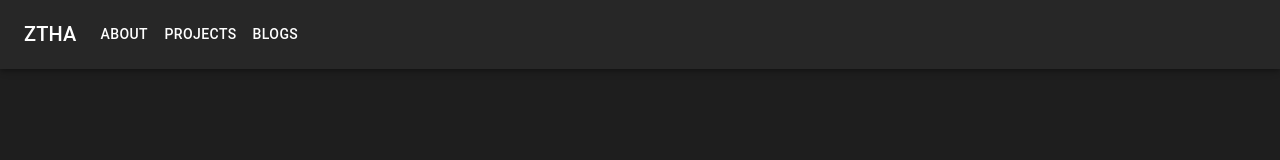
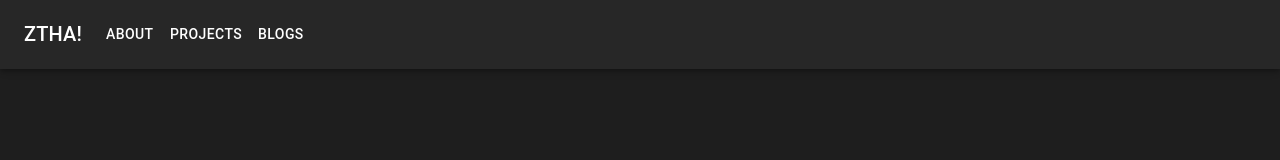
Before and after one commit to ztha952/ztha-portfolio, a Next.js app: page / in a window 1280 px wide. Shown: the top 160 px of the page. Built offline with nearby package versions, Linux system fonts and the light colour scheme.

Commit message:
Update Navbar.js

```diff
--- a/components/Navbar.js
+++ b/components/Navbar.js
@@ -39,7 +39,7 @@ const ResponsiveAppBar = () => {
               sx={{ mr: 2, display: { xs: "none", md: "flex" } }}
               onClick={handleCloseNavMenu}
             >
-              ZTHA
+              ZTHA!
             </Typography>
           </Link>
 
```
